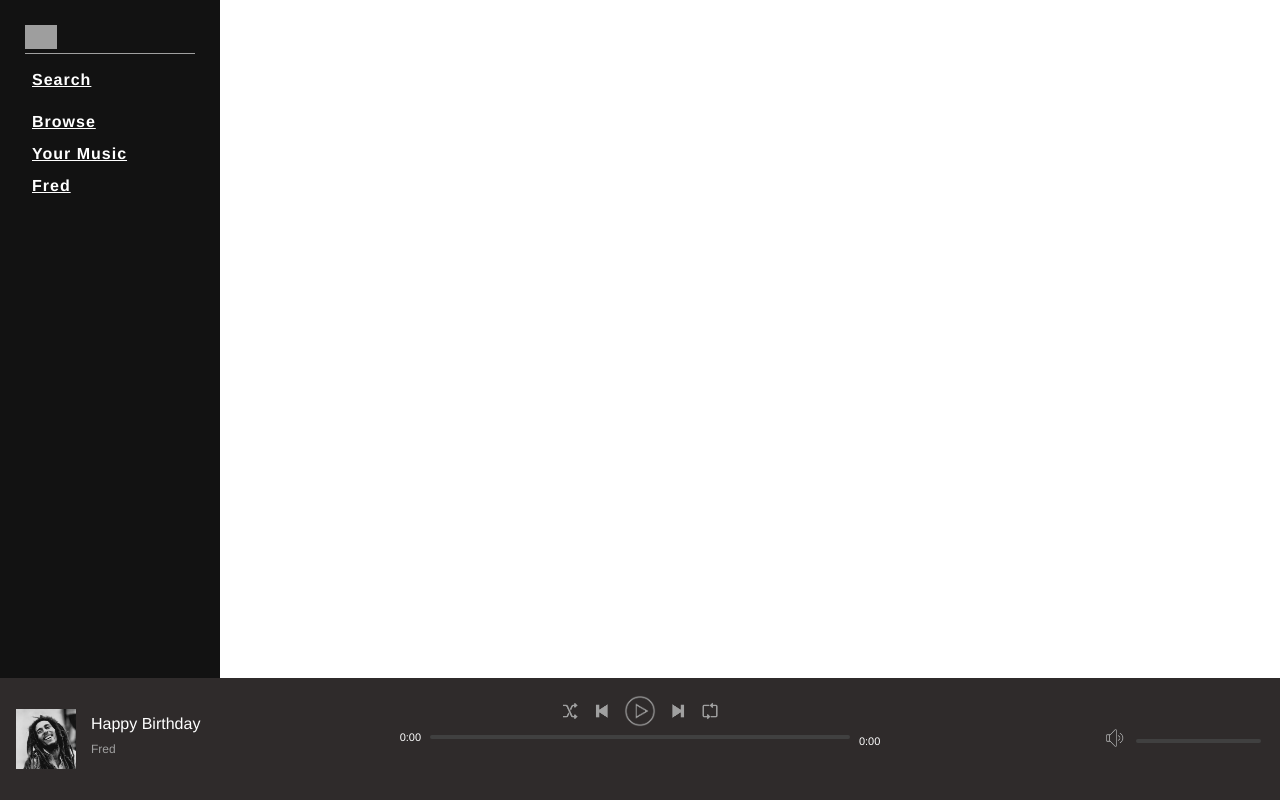
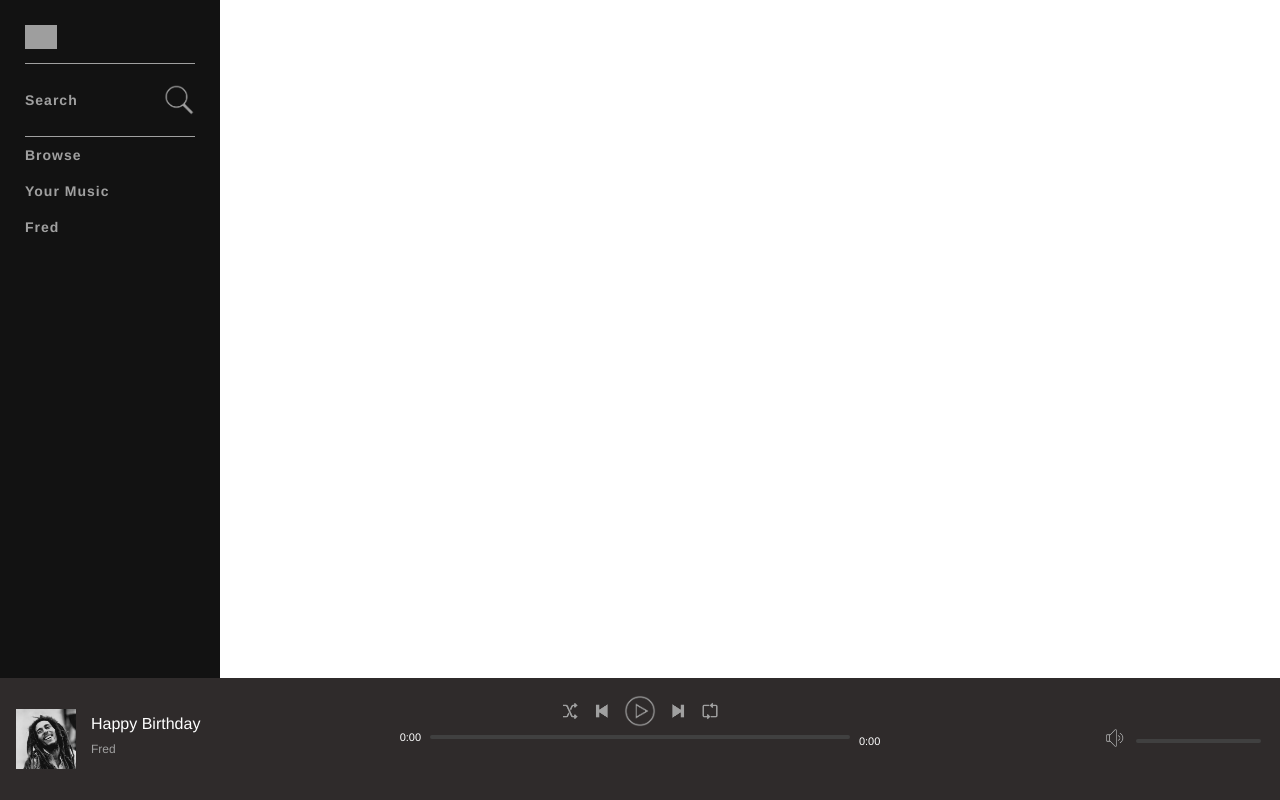
Before and after one commit to fredpen/Fredify-spotify-clone, a PHP site: page / in a window 1280 px wide. Run offline with PHP 8.4, Linux system fonts and the light colour scheme; the visitor is signed in with stand-in values (Sample User, id 1); grey boxes are pictures that could not be loaded.

Commit message:
style the profile index page

```diff
--- a/assets/css/styles.css
+++ b/assets/css/styles.css
@@ -185,13 +185,28 @@ html,body{
 
 .navBar .group{
   border-top: 1px solid #a0a0a0;
+  border-bottom: 1px solid #a0a0a0;
   padding: 10px 0;
+  margin-top: 10px;
 }
 
 .navItem{
-  padding: 7px;
-  font-size: 16px;
+  padding: 10px 0;
+  font-size: 14px;
   font-weight: 700;
   display: block;
   letter-spacing: 1px;
 }
+
+.navItem .navItemLink{
+  text-decoration: none;
+  color: #a0a0a0;
+}
+
+
+.group .navItem{
+  display: flex;
+  flex-direction: row;
+  justify-content: space-between;
+  align-items: center;
+}
--- a/index.php
+++ b/index.php
@@ -28,6 +28,7 @@
             <div class="group">
               <div class="navItem">
                 <a href="search.php" class="navItemLink">Search</a>
+                <img src="assets/images/icons/search.png" class="icon" alt="search">
               </div>
             </div>
             <div class="navItem">
```
